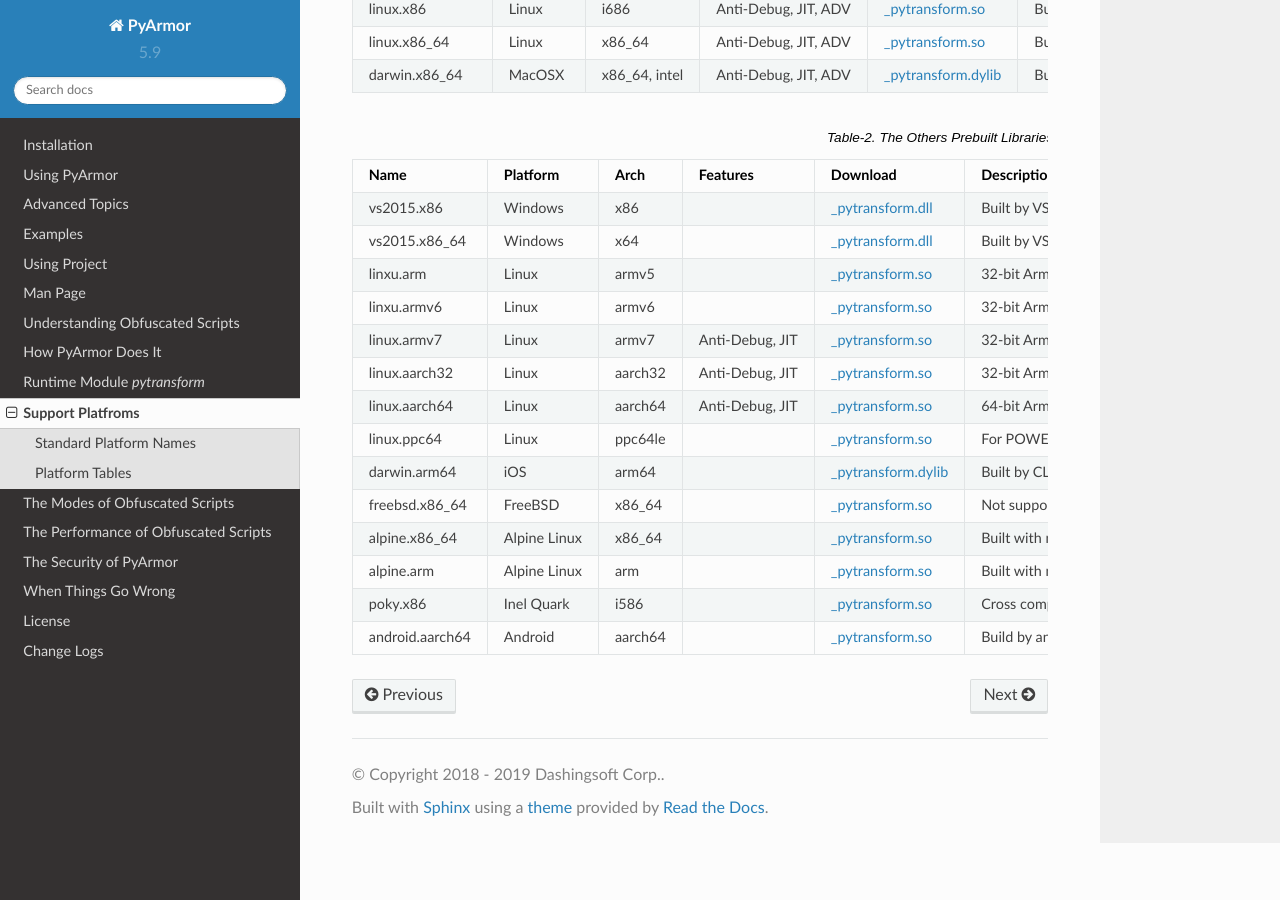
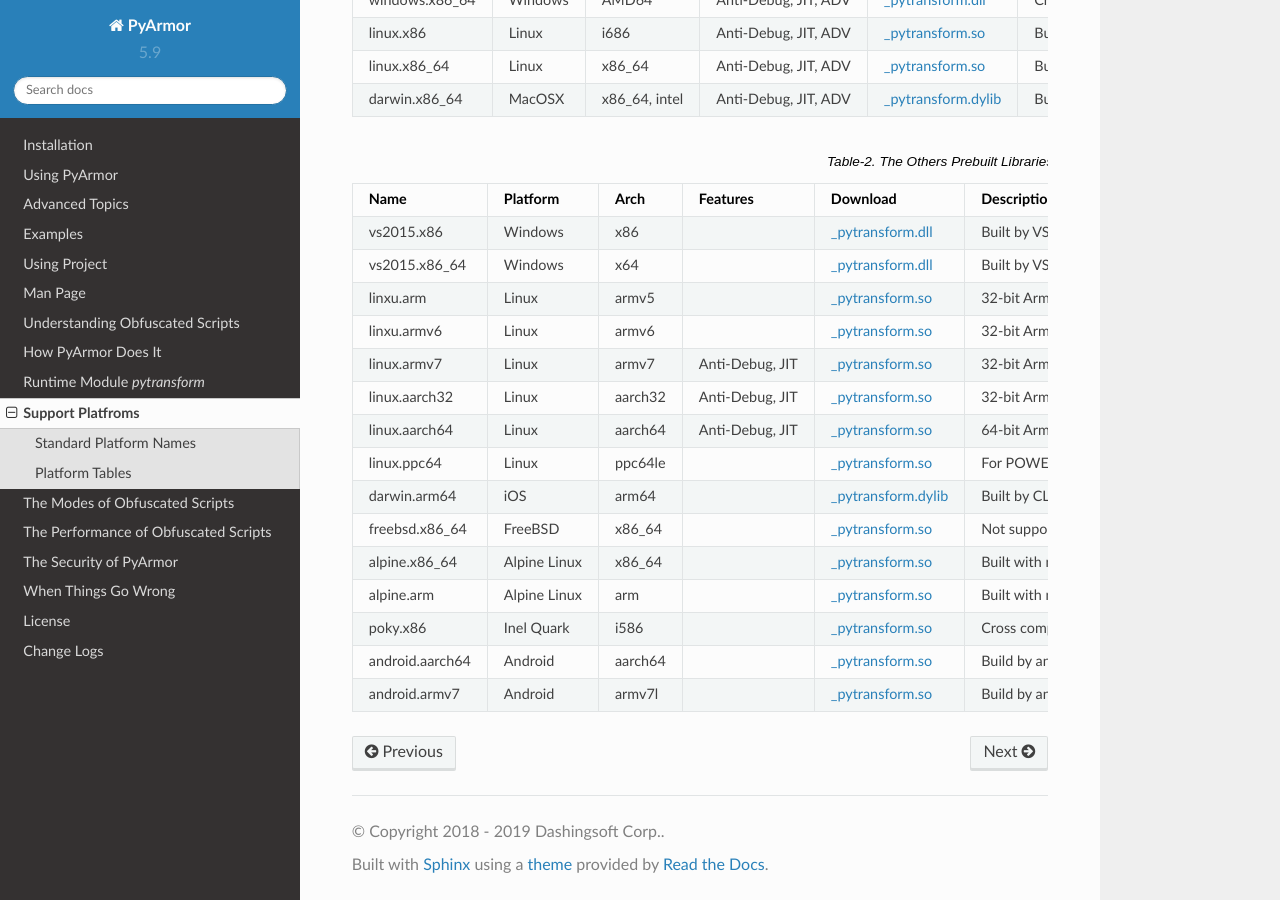
Before and after one commit to dashingsoft/pyarmor, a Sphinx documentation site: the page built from docs/platforms.rst, in a window 1280 px wide and 900 px high, scrolled down 1924 px. Built offline with Sphinx 7.4.7 and the Read the Docs theme 2.0.0, drawn with Linux system fonts in a browser that asks for light colours; some of the changed text lies outside the part shown.

Commit message:
Add platform android.armv7

```diff
--- a/docs/platforms.rst
+++ b/docs/platforms.rst
@@ -77,6 +77,7 @@ These names are used in the command :ref:`obfuscate`, :ref:`build`,
 * linux.aarch32
 * linux.aarch64
 * android.aarch64
+* android.armv7 (New in 5.9.3)
 * linux.ppc64
 * darwin.arm64
 * freebsd.x86_64
@@ -225,3 +226,9 @@ Platform Tables
      -
      - `_pytransform.so <http://pyarmor.dashingsoft.com/downloads/latest/android.aarch64/_pytransform.so>`_
      - Build by android-ndk-r20/toolchains/llvm/prebuilt/linux-x86_64/bin/aarch64-linux-android21-clang
+   * - android.armv7
+     - Android
+     - armv7l
+     -
+     - `_pytransform.so <http://pyarmor.dashingsoft.com/downloads/latest/android.armv7.0/_pytransform.so>`_
+     - Build by android-ndk-r20/toolchains/llvm/prebuilt/linux-x86_64/bin/armv7a-linux-android21-clang
```
